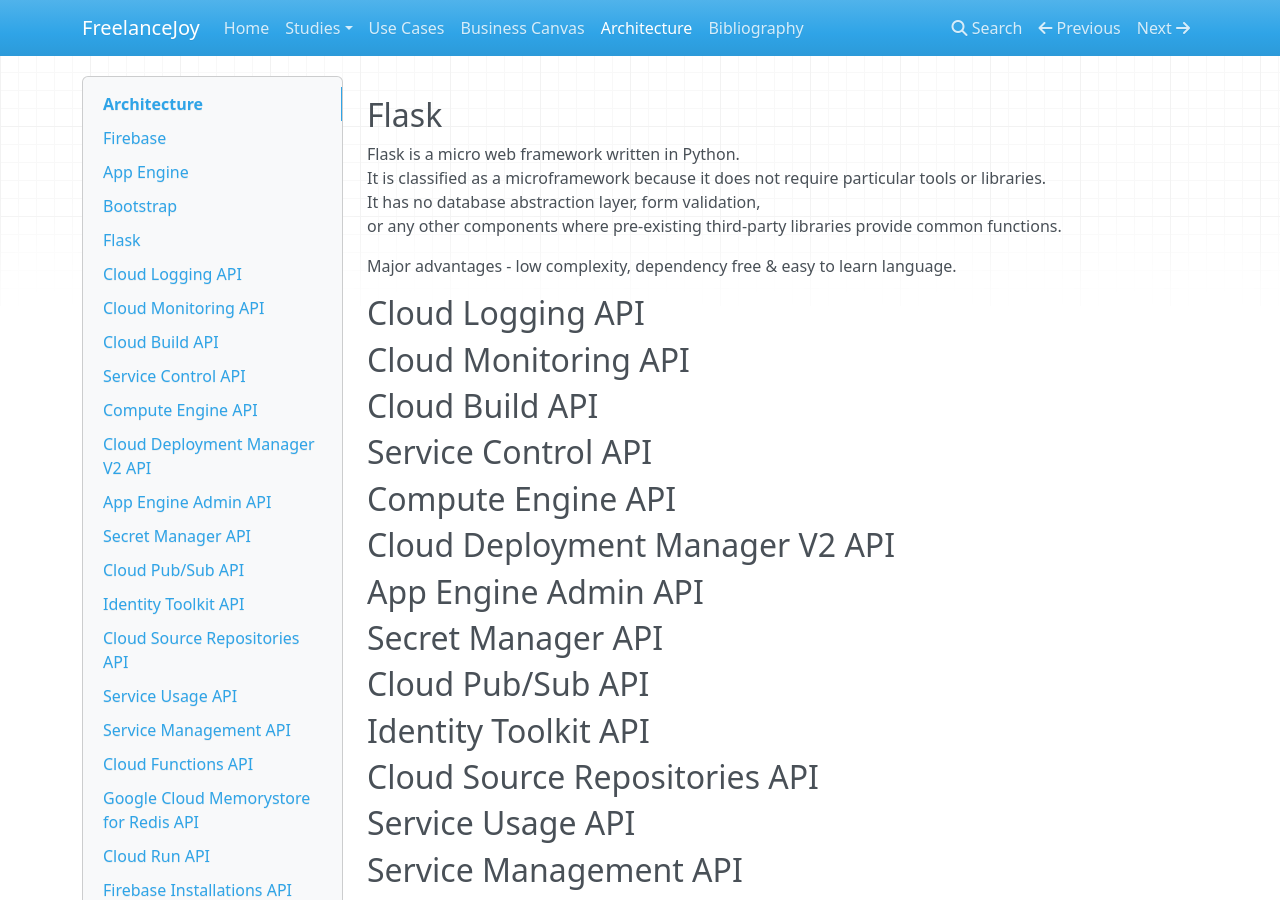
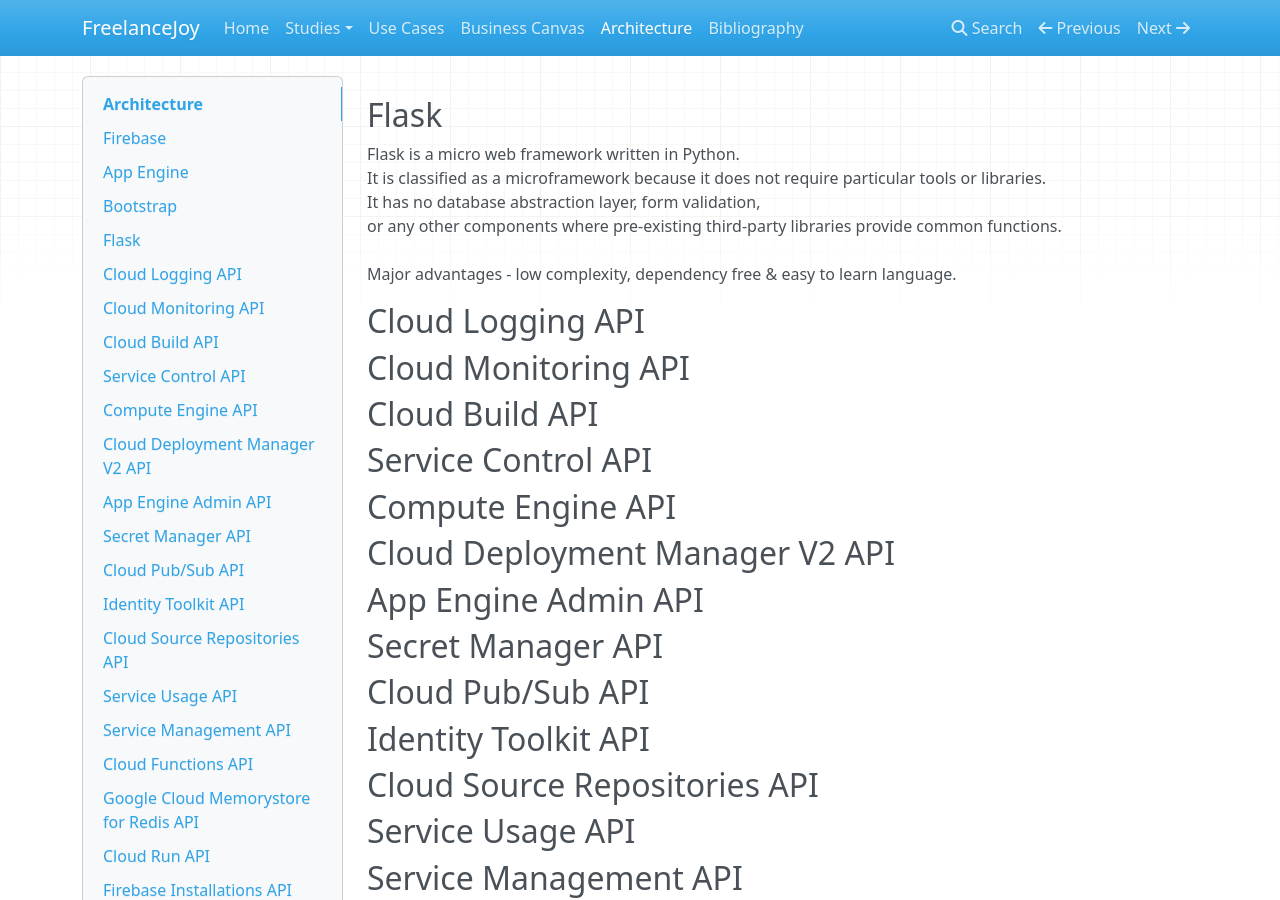
Before and after one commit to gheorghitamutu/FreelanceJoy, an MkDocs documentation site: the page built from docs/architecture.md, in a window 1280 px wide and 900 px high, scrolled down 1391 px. Built offline with MkDocs 1.6.1, drawn with Linux system fonts in a browser that asks for light colours; nearby versions of some CDN libraries.

Commit message:
+ architecture docs (WIP)
Signed-off-by: Gheorghita Mutu <gmutu@bitdefender.com>

```diff
--- a/docs/architecture.md
+++ b/docs/architecture.md
@@ -42,9 +42,9 @@
 Flask is a micro web framework written in Python.<br>
 It is classified as a microframework because it does not require particular tools or libraries.<br>
 It has no database abstraction layer, form validation,<br>
-or any other components where pre-existing third-party libraries provide common functions.
-
-Major advantages - low complexity, dependency free & easy to learn language.
+or any other components where pre-existing third-party libraries provide common functions.<br>
+<br>
+Major advantages - low complexity, dependency free & easy to learn language.<br>
 
 ## Cloud Logging API
 ## Cloud Monitoring API
```
